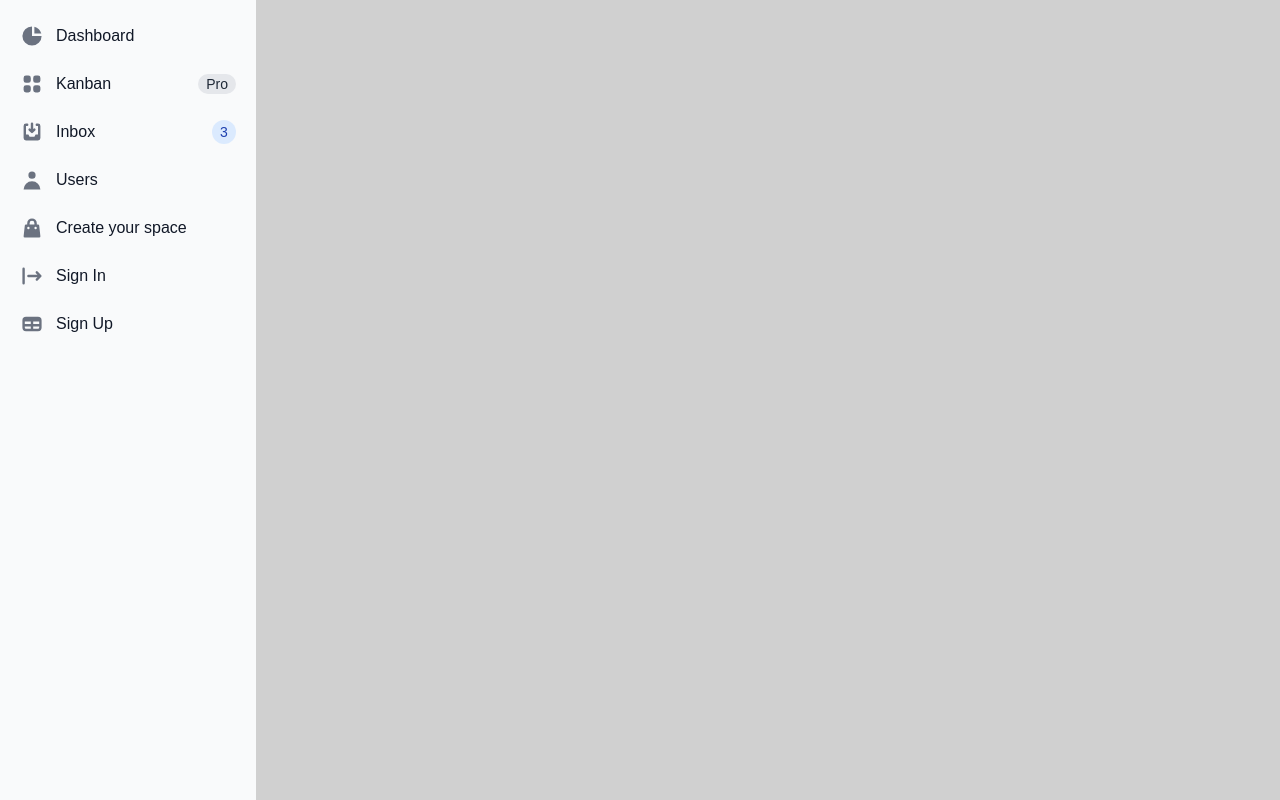
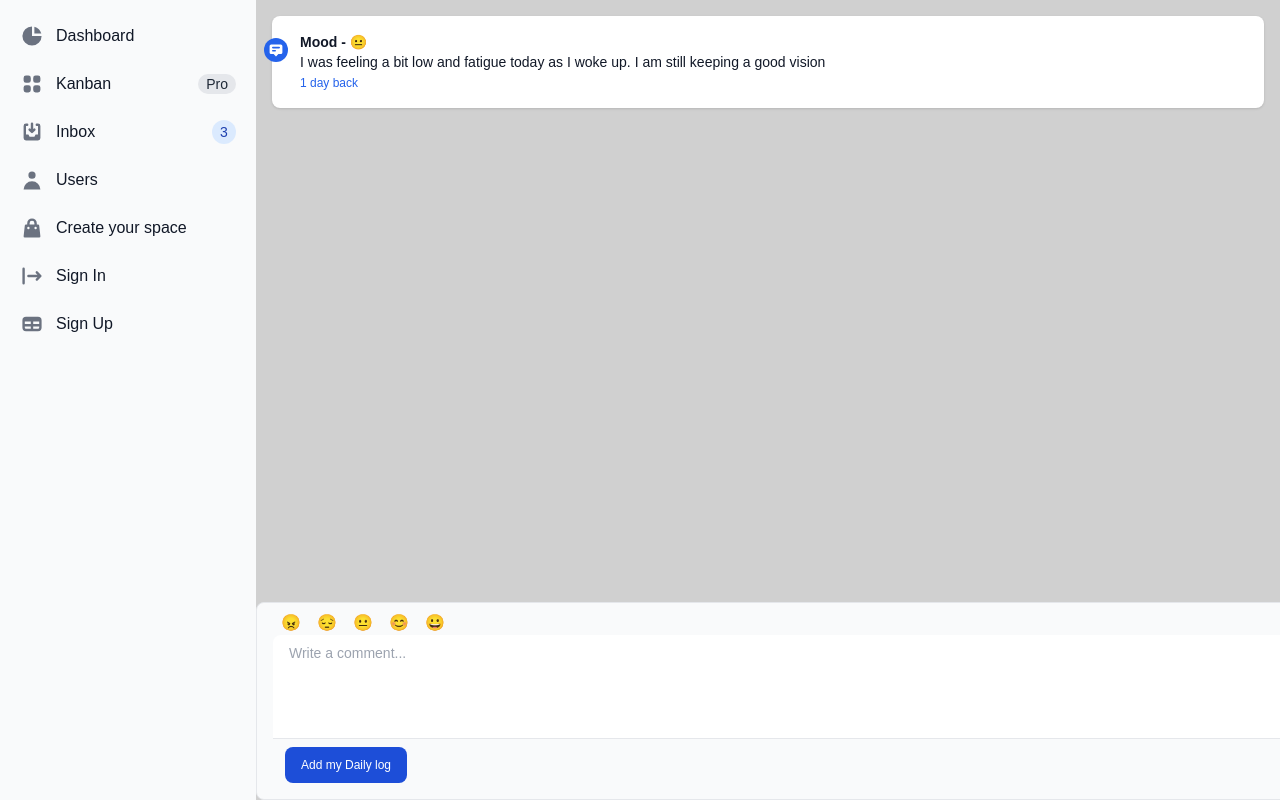
Before and after one commit to KrutikaBhatt/Samvedna, a React (Create React App) app in the folder frontend/: page /my-logs in a window 1280 px wide. Built offline with nearby package versions, Linux system fonts and the light colour scheme.

Commit message:
added myLogs screen

```diff
--- a/frontend/package.json
+++ b/frontend/package.json
@@ -10,18 +10,19 @@
     "@testing-library/user-event": "^13.5.0",
     "@tippyjs/react": "^4.2.6",
     "antd": "^4.1.4",
+    "axios": "^1.3.4",
     "bootstrap": "^5.2.3",
     "faker": "^5.5.3",
-    "axios": "^1.3.4",
     "react": "^18.2.0",
     "react-bootstrap": "^1.0.0",
+    "react-bootstrap-icons": "^1.10.2",
     "react-css-grid": "^2.0.0-0",
     "react-dom": "^18.2.0",
     "react-flexbox-grid": "^2.1.2",
     "react-geocode": "^0.2.3",
     "react-grid-layout": "^0.18.3",
     "react-grid-system": "^6.3.0",
-    "react-icons": "^4.2.0",
+    "react-icons": "^4.8.0",
     "react-map-gl": "^6.1.10",
     "react-map-gl-geocoder": "^2.1.6",
     "react-modal": "^3.12.1",
--- a/frontend/src/App.js
+++ b/frontend/src/App.js
@@ -5,6 +5,8 @@ import { CreateSpace } from "./components/CreateSpace";
 import { Space } from "./components/Space";
 import { Login } from "./components/Login";
 import { Register } from "./components/Register";
+import { MyLogs } from "./components/MyLogs";
+import { Progress } from "./components/Progress";
 import { useEffect, useState } from "react";
 import axios from "axios";
 
@@ -35,6 +37,8 @@ function App() {
 					<Route exact path="/create-space" element={<CreateSpace />} />
 					<Route exact path="/space" element={<Space />} />
 					<Route exact path="/sign-up" element={<Register setUserId={setUserId} setWalletAddress={setWalletAddress} setUserName={setUserName} />} />
+					<Route exact path="/my-logs" element={<MyLogs setUserId={setUserId} setWalletAddress={setWalletAddress} setUserName={setUserName} />} />
+					<Route exact path="/progress" element={<Progress setUserId={setUserId} setUserName={setUserName} />} />
 				</Routes>
 			</BrowserRouter>
 			<Navbar userId={userId} setUserId={setUserId} setWalletAddress={setWalletAddress} setUserName={setUserName} />
--- /dev/null
+++ b/frontend/src/components/MyLogs.js
@@ -0,0 +1,75 @@
+import React from "react";
+import { useState } from "react";
+import axios from "axios";
+
+export const MyLogs = () => {
+    return (
+        <div className = 'ml-64'>
+
+        {/* Main daily Logs */}
+        <div class="mx-4 my-4">
+        <div id="toast-notification" class="w-full max-w-s p-4 text-gray-900 bg-white rounded-lg shadow dark:bg-gray-800 dark:text-gray-300" role="alert">
+            <div class="flex items-center">
+                <div class="relative inline-block shrink-0">
+                    <span class="absolute bottom-0 right-0 inline-flex items-center justify-center w-6 h-6 bg-blue-600 rounded-full">
+                        <svg aria-hidden="true" class="w-4 h-4 text-white" fill="currentColor" viewBox="0 0 20 20" xmlns="http://www.w3.org/2000/svg"><path fill-rule="evenodd" d="M18 13V5a2 2 0 00-2-2H4a2 2 0 00-2 2v8a2 2 0 002 2h3l3 3 3-3h3a2 2 0 002-2zM5 7a1 1 0 011-1h8a1 1 0 110 2H6a1 1 0 01-1-1zm1 3a1 1 0 100 2h3a1 1 0 100-2H6z" clip-rule="evenodd"></path></svg>
+                        <span class="sr-only">Message icon</span>
+                    </span>
+                </div>
+                <div class="ml-3 text-sm font-normal">
+                    <div class="text-sm font-semibold text-gray-900 dark:text-white">Mood - &#128528;</div>
+                    <div class="text-sm font-normal">I was feeling a bit low and fatigue today as I woke up. I am still keeping a good vision</div>
+                    <span class="text-xs font-medium text-blue-600 dark:text-blue-500">1 day back</span>
+                </div>
+            </div>
+        </div>
+        </div>
+        <form class="fixed bottom-0 w-full">
+        <div class="w-full border border-gray-200 rounded-lg bg-gray-50 dark:bg-gray-700 dark:border-gray-600 py-2 px-4">
+            <div class="flex">
+            <div className="px-2 border-gray-200">
+                <p>&#x1F620;</p>
+            </div>
+            <div className="px-2 border-gray-200">
+                <p>&#x1F614;</p>
+            </div>
+            <div className="px-2 border-gray-200">
+                <p>&#128528;</p>
+            </div>
+            <div className="px-2 border-gray-200">
+                <p> &#128522;</p>
+            </div>
+            <div className="px-2 border-gray-200">
+                <p>&#128512;</p>
+            </div>
+            </div>
+            <div class="px-4 py-2 bg-white rounded-t-lg dark:bg-gray-800">
+                <label for="comment" class="sr-only">How was your day</label>
+                <textarea id="comment" rows="4" class="w-full px-0 text-sm text-gray-900 bg-white border-0 dark:bg-gray-800 focus:ring-0 dark:text-white dark:placeholder-gray-400" placeholder="Write a comment..." required></textarea>
+            </div>
+
+            <div class="flex items-center justify-between px-3 py-2 border-t dark:border-gray-600">
+                <button type="submit" class="inline-flex items-center py-2.5 px-4 text-xs font-medium text-center text-white bg-blue-700 rounded-lg focus:ring-4 focus:ring-blue-200 dark:focus:ring-blue-900 hover:bg-blue-800">
+                    Add my Daily log
+                </button>
+                <div class="flex pl-0 space-x-1 sm:pl-2">
+                    <button type="button" class="inline-flex justify-center p-2 text-gray-500 rounded cursor-pointer hover:text-gray-900 hover:bg-gray-100 dark:text-gray-400 dark:hover:text-white dark:hover:bg-gray-600">
+                        <svg aria-hidden="true" class="w-5 h-5" fill="currentColor" viewBox="0 0 20 20" xmlns="http://www.w3.org/2000/svg"><path fill-rule="evenodd" d="M8 4a3 3 0 00-3 3v4a5 5 0 0010 0V7a1 1 0 112 0v4a7 7 0 11-14 0V7a5 5 0 0110 0v4a3 3 0 11-6 0V7a1 1 0 012 0v4a1 1 0 102 0V7a3 3 0 00-3-3z" clip-rule="evenodd"></path></svg>
+                        <span class="sr-only">Attach file</span>
+                    </button>
+                    <button type="button" class="inline-flex justify-center p-2 text-gray-500 rounded cursor-pointer hover:text-gray-900 hover:bg-gray-100 dark:text-gray-400 dark:hover:text-white dark:hover:bg-gray-600">
+                        <svg aria-hidden="true" class="w-5 h-5" fill="currentColor" viewBox="0 0 20 20" xmlns="http://www.w3.org/2000/svg"><path fill-rule="evenodd" d="M5.05 4.05a7 7 0 119.9 9.9L10 18.9l-4.95-4.95a7 7 0 010-9.9zM10 11a2 2 0 100-4 2 2 0 000 4z" clip-rule="evenodd"></path></svg>
+                        <span class="sr-only">Set location</span>
+                    </button>
+                    <button type="button" class="inline-flex justify-center p-2 text-gray-500 rounded cursor-pointer hover:text-gray-900 hover:bg-gray-100 dark:text-gray-400 dark:hover:text-white dark:hover:bg-gray-600">
+                        <svg aria-hidden="true" class="w-5 h-5" fill="currentColor" viewBox="0 0 20 20" xmlns="http://www.w3.org/2000/svg"><path fill-rule="evenodd" d="M4 3a2 2 0 00-2 2v10a2 2 0 002 2h12a2 2 0 002-2V5a2 2 0 00-2-2H4zm12 12H4l4-8 3 6 2-4 3 6z" clip-rule="evenodd"></path></svg>
+                        <span class="sr-only">Upload image</span>
+                    </button>
+                </div>
+            </div>
+        </div>
+        </form>
+
+        </div>
+    );
+};
--- /dev/null
+++ b/frontend/src/components/Progress.js
@@ -0,0 +1,13 @@
+import React from "react";
+import { useState } from "react";
+import axios from "axios";
+
+export const Progress = () => {
+    return (
+        <div className ='ml-64'>
+            <div class="mx-4 my-4">
+                <h1 class="mb-4 text-4xl font-extrabold leading-none tracking-tight text-gray-900 md:text-5xl lg:text-6xl dark:text-white">Progress</h1>
+            </div>
+        </div>
+    );
+};
```
